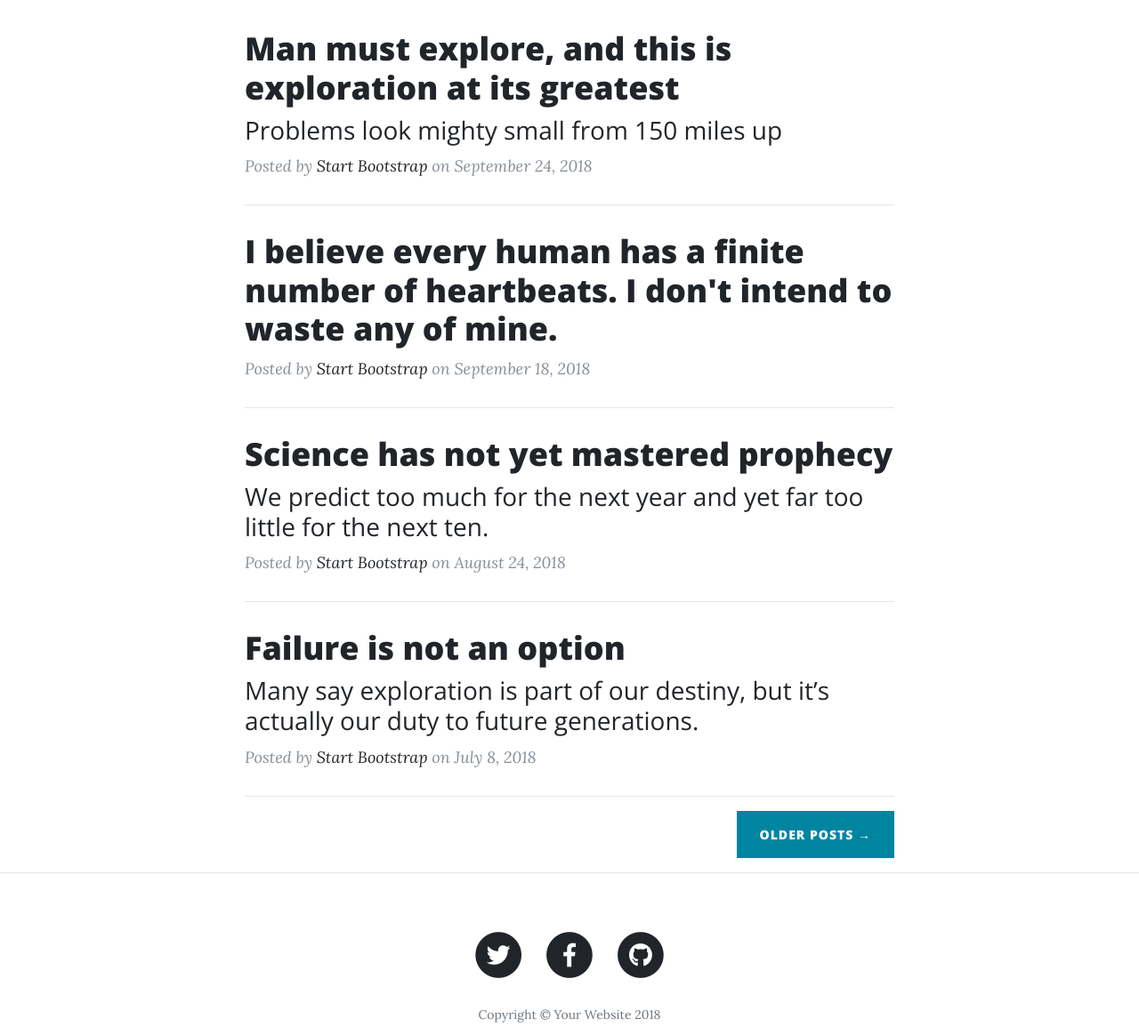
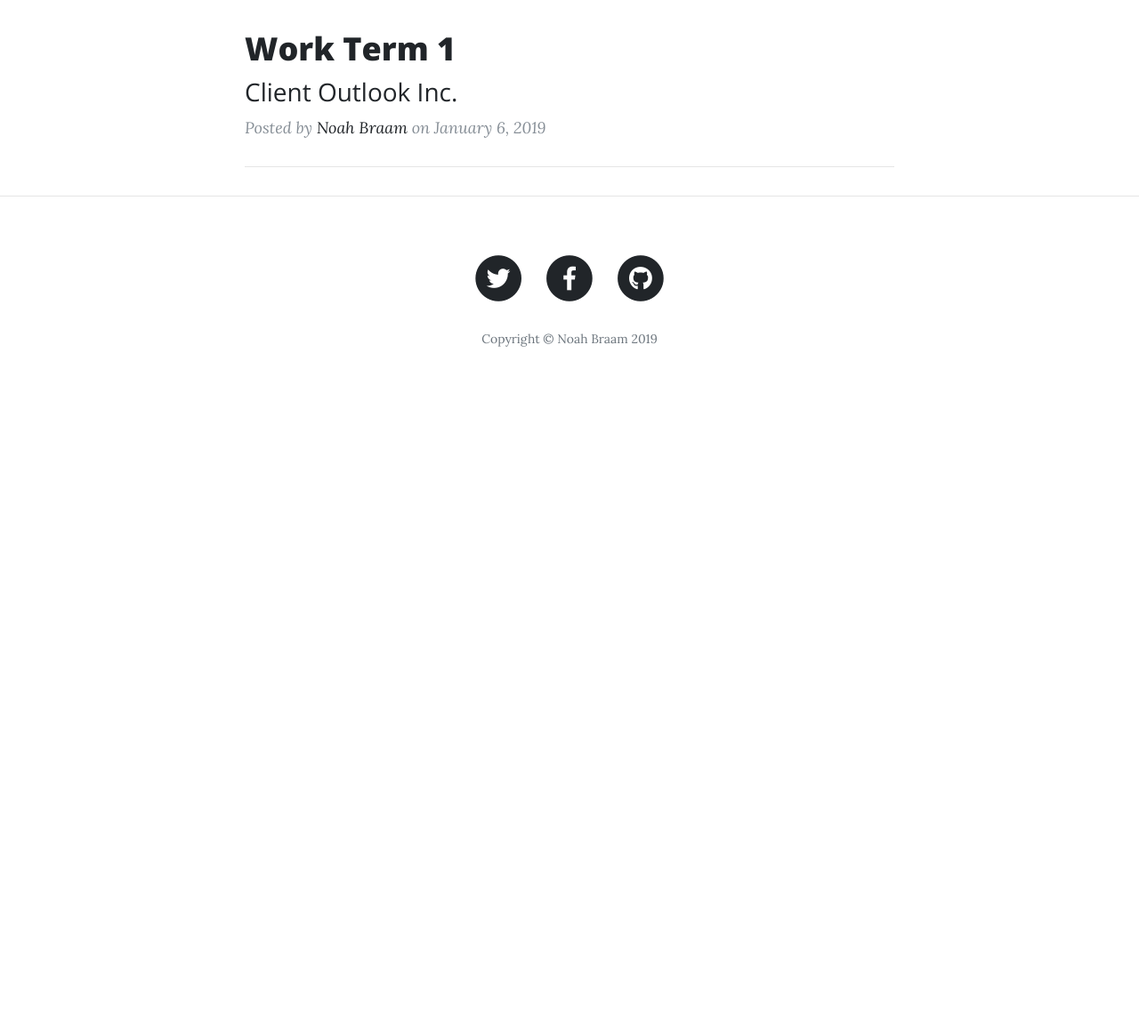
Before and after one commit to NoahBraam/NoahBraam.github.io, a website: page index.html in a window 1280 px wide. Shown: the part 579-1734 px from the top of the page at 89% size. After the commit the page ends 1036 px from the top, so only its background shows below. Drawn offline with nearby package versions, Linux system fonts and the light colour scheme.

Commit message:
ficing up landing page

```diff
--- a/index.html
+++ b/index.html
@@ -8,7 +8,7 @@
     <meta name="description" content="">
     <meta name="author" content="">
 
-    <title>Clean Blog - Start Bootstrap Theme</title>
+    <title>Noah Braam - Work Term Report Site</title>
 
     <!-- Bootstrap core CSS -->
     <link href="vendor/bootstrap/css/bootstrap.min.css" rel="stylesheet">
@@ -28,7 +28,7 @@
     <!-- Navigation -->
     <nav class="navbar navbar-expand-lg navbar-light fixed-top" id="mainNav">
       <div class="container">
-        <a class="navbar-brand" href="index.html">Start Bootstrap</a>
+        <a class="navbar-brand" href="index.html">Noah Braam</a>
         <button class="navbar-toggler navbar-toggler-right" type="button" data-toggle="collapse" data-target="#navbarResponsive" aria-controls="navbarResponsive" aria-expanded="false" aria-label="Toggle navigation">
           Menu
           <i class="fas fa-bars"></i>
@@ -42,10 +42,7 @@
               <a class="nav-link" href="about.html">About</a>
             </li>
             <li class="nav-item">
-              <a class="nav-link" href="post.html">Sample Post</a>
-            </li>
-            <li class="nav-item">
-              <a class="nav-link" href="contact.html">Contact</a>
+              <a class="nav-link" href="clientoutlook.html">Client Outlook</a>
             </li>
           </ul>
         </div>
@@ -59,8 +56,8 @@
         <div class="row">
           <div class="col-lg-8 col-md-10 mx-auto">
             <div class="site-heading">
-              <h1>Clean Blog</h1>
-              <span class="subheading">A Blog Theme by Start Bootstrap</span>
+              <h1>Noah Braam</h1>
+              <span class="subheading">Work Term Report Site</span>
             </div>
           </div>
         </div>
@@ -72,62 +69,19 @@
       <div class="row">
         <div class="col-lg-8 col-md-10 mx-auto">
           <div class="post-preview">
-            <a href="post.html">
+            <a href="clientoutlook.html">
               <h2 class="post-title">
-                Man must explore, and this is exploration at its greatest
+                Work Term 1
               </h2>
               <h3 class="post-subtitle">
-                Problems look mighty small from 150 miles up
+                Client Outlook Inc.
               </h3>
             </a>
             <p class="post-meta">Posted by
-              <a href="#">Start Bootstrap</a>
-              on September 24, 2018</p>
+              <a href="#">Noah Braam</a>
+              on January 6, 2019</p>
           </div>
           <hr>
-          <div class="post-preview">
-            <a href="post.html">
-              <h2 class="post-title">
-                I believe every human has a finite number of heartbeats. I don't intend to waste any of mine.
-              </h2>
-            </a>
-            <p class="post-meta">Posted by
-              <a href="#">Start Bootstrap</a>
-              on September 18, 2018</p>
-          </div>
-          <hr>
-          <div class="post-preview">
-            <a href="post.html">
-              <h2 class="post-title">
-                Science has not yet mastered prophecy
-              </h2>
-              <h3 class="post-subtitle">
-                We predict too much for the next year and yet far too little for the next ten.
-              </h3>
-            </a>
-            <p class="post-meta">Posted by
-              <a href="#">Start Bootstrap</a>
-              on August 24, 2018</p>
-          </div>
-          <hr>
-          <div class="post-preview">
-            <a href="post.html">
-              <h2 class="post-title">
-                Failure is not an option
-              </h2>
-              <h3 class="post-subtitle">
-                Many say exploration is part of our destiny, but it’s actually our duty to future generations.
-              </h3>
-            </a>
-            <p class="post-meta">Posted by
-              <a href="#">Start Bootstrap</a>
-              on July 8, 2018</p>
-          </div>
-          <hr>
-          <!-- Pager -->
-          <div class="clearfix">
-            <a class="btn btn-primary float-right" href="#">Older Posts &rarr;</a>
-          </div>
         </div>
       </div>
     </div>
@@ -141,7 +95,7 @@
           <div class="col-lg-8 col-md-10 mx-auto">
             <ul class="list-inline text-center">
               <li class="list-inline-item">
-                <a href="#">
+                <a href="https://www.twitter.com/noah_braam">
                   <span class="fa-stack fa-lg">
                     <i class="fas fa-circle fa-stack-2x"></i>
                     <i class="fab fa-twitter fa-stack-1x fa-inverse"></i>
@@ -149,7 +103,7 @@
                 </a>
               </li>
               <li class="list-inline-item">
-                <a href="#">
+                <a href="https://www.facebook.com/nwbraam">
                   <span class="fa-stack fa-lg">
                     <i class="fas fa-circle fa-stack-2x"></i>
                     <i class="fab fa-facebook-f fa-stack-1x fa-inverse"></i>
@@ -157,7 +111,7 @@
                 </a>
               </li>
               <li class="list-inline-item">
-                <a href="#">
+                <a href="https://github.com/NoahBraam">
                   <span class="fa-stack fa-lg">
                     <i class="fas fa-circle fa-stack-2x"></i>
                     <i class="fab fa-github fa-stack-1x fa-inverse"></i>
@@ -165,7 +119,7 @@
                 </a>
               </li>
             </ul>
-            <p class="copyright text-muted">Copyright &copy; Your Website 2018</p>
+            <p class="copyright text-muted">Copyright &copy; Noah Braam 2019</p>
           </div>
         </div>
       </div>
```
Also changed, not shown: clientoutlook.html (renamed from post.html).
